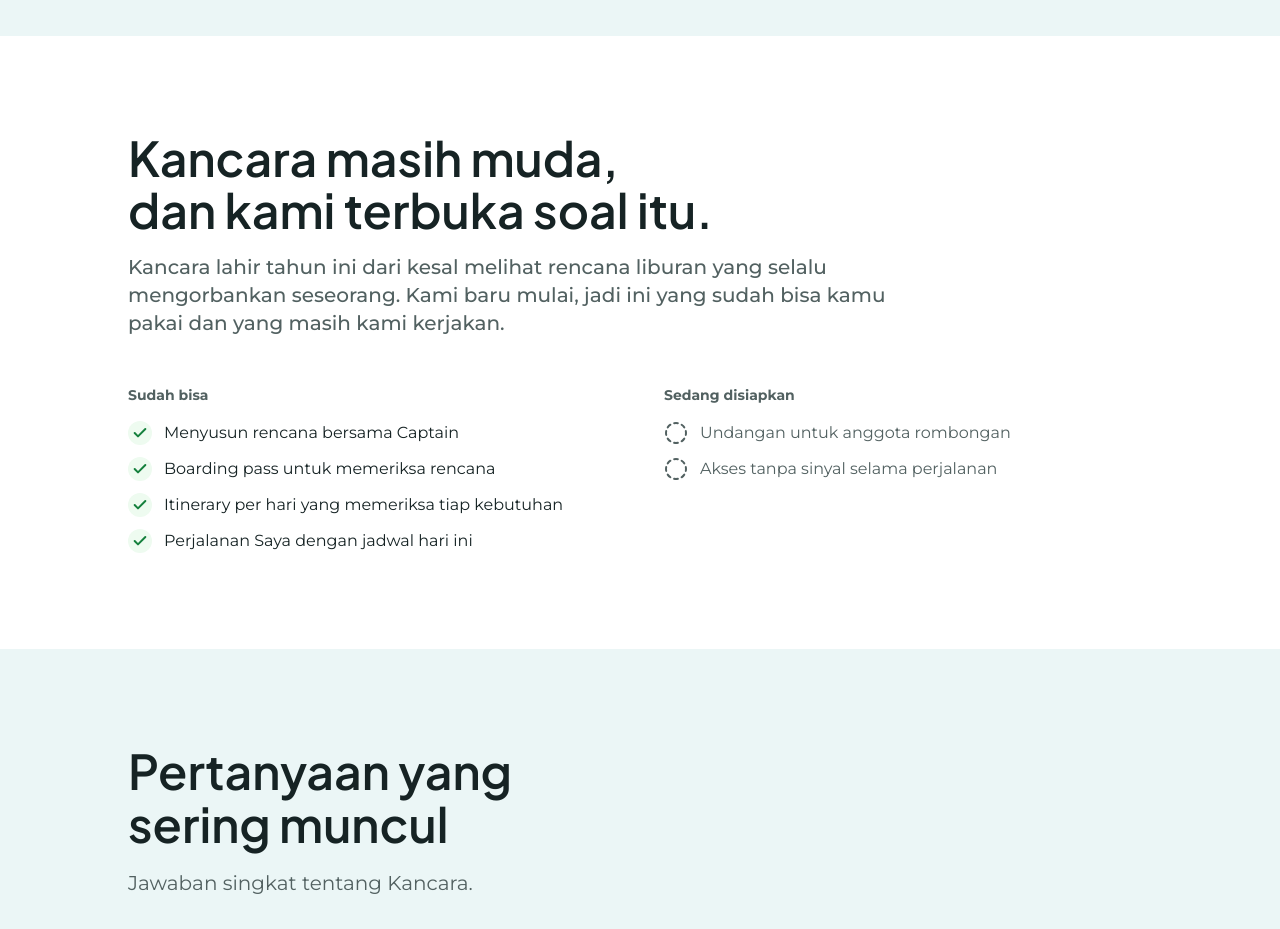
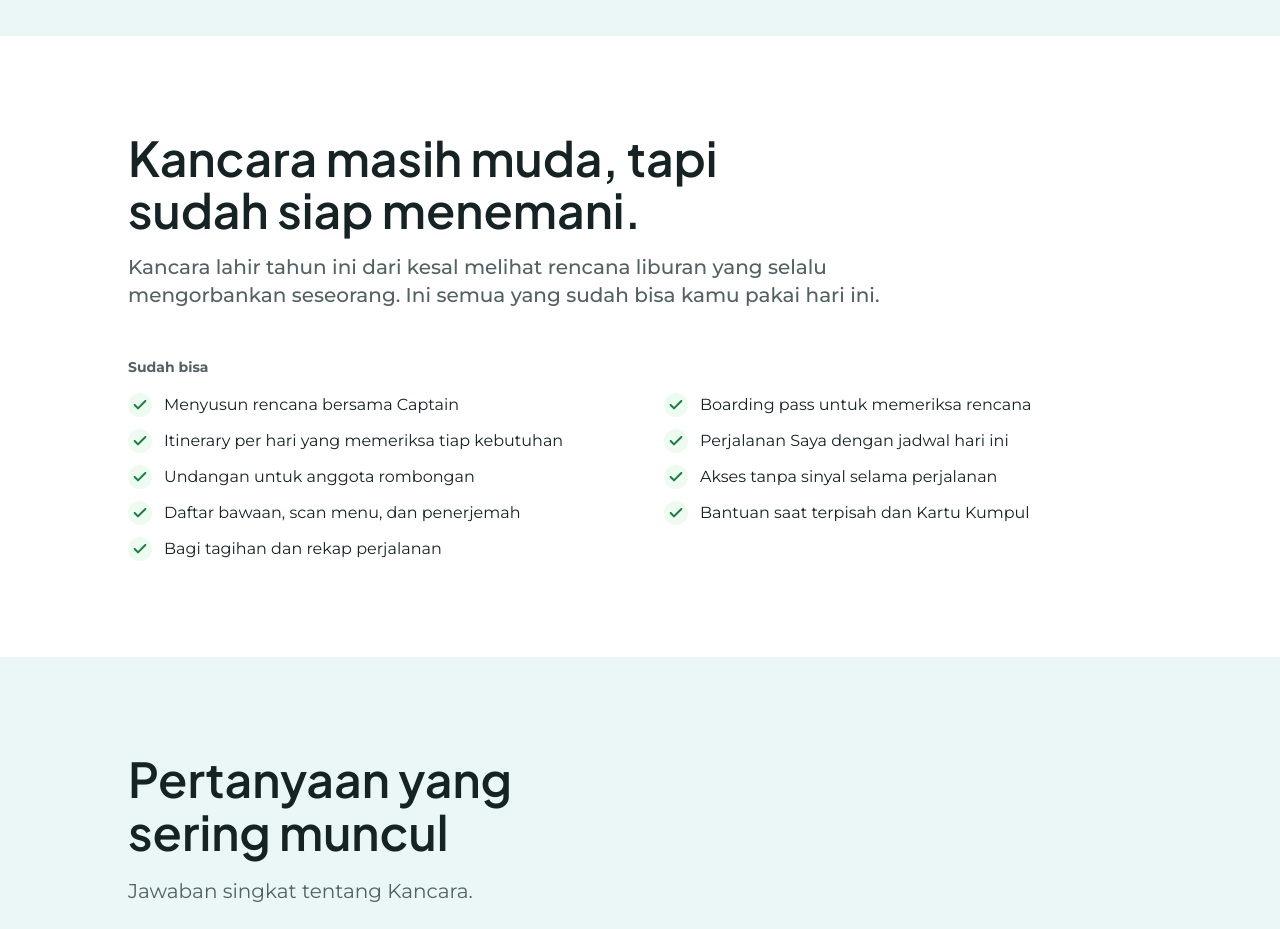
Before and after one commit to FR21/Kancara, a Next.js app: page /about in a window 1280 px wide. Shown: the part 2240-3169 px from the top of the page. Built offline with nearby package versions, Linux system fonts and the light colour scheme; no server answers.

Commit message:
fix minor issues

```diff
--- a/components/about/AboutContent.tsx
+++ b/components/about/AboutContent.tsx
@@ -1,6 +1,6 @@
 "use client";
 
-import { Accessibility, Baby, Check, CircleDashed, type LucideIcon, Utensils, Wallet } from "lucide-react";
+import { Accessibility, Baby, Check, type LucideIcon, Utensils, Wallet } from "lucide-react";
 import Image from "next/image";
 import ScrollReveal from "@/components/landing/ScrollReveal";
 import { useMessages } from "@/lib/use-messages";
@@ -178,10 +178,11 @@
           <h2 className={SECTION_TITLE}>{text.status.title}</h2>
           <p className={`mt-4 ${LEAD}`}>{text.status.body}</p>
         </ScrollReveal>
-        <ScrollReveal delayMs={120} className="mt-12 grid gap-8 sm:grid-cols-2 sm:gap-12">
+        {/* Everything here works today, so it is one list, run in two columns on a wider screen. */}
+        <ScrollReveal delayMs={120} className="mt-12">
           <div>
             <h3 className={LIST_TITLE}>{text.status.nowTitle}</h3>
-            <ul className="mt-4 space-y-3">
+            <ul className="mt-4 grid gap-x-12 gap-y-3 sm:grid-cols-2">
               {text.status.now.map((entry, index) => (
                 <li key={entry} className="flex items-start gap-3 text-body text-pretty text-text">
                   {/* Each check is stamped on, one after another, once the list is on screen. */}
@@ -196,17 +197,6 @@
               ))}
             </ul>
           </div>
-          <div>
-            <h3 className={LIST_TITLE}>{text.status.nextTitle}</h3>
-            <ul className="mt-4 space-y-3">
-              {text.status.next.map((entry) => (
-                <li key={entry} className="flex items-start gap-3 text-body text-pretty text-text-muted">
-                  <CircleDashed className="size-6 shrink-0" aria-hidden="true" />
-                  {entry}
-                </li>
-              ))}
-            </ul>
-          </div>
         </ScrollReveal>
       </section>
 
--- a/components/landing/HeroSection.tsx
+++ b/components/landing/HeroSection.tsx
@@ -174,6 +174,8 @@
             priority
             // The picture fills a box one and a half screens tall, so on a phone it is drawn far wider than the screen.
             sizes="max(100vw, 200vh)"
+            // Darkened and behind everything, so a lighter encoding shows no difference and saves most of its weight.
+            quality={50}
             className="translate-x-[-2%] scale-[1.05] object-cover object-[60%_95%] brightness-70"
           />
         </div>
--- a/components/plan/PlanBackdrop.tsx
+++ b/components/plan/PlanBackdrop.tsx
@@ -28,7 +28,7 @@
   return (
     <div
       aria-hidden="true"
-      className="pointer-events-none absolute top-0 left-1/2 -z-10 h-[min(52rem,115svh)] w-screen -translate-x-1/2 overflow-clip mask-[linear-gradient(to_bottom,black_45%,transparent)] motion-safe:animate-message-in motion-safe:[animation-duration:1200ms]"
+      className="pointer-events-none absolute top-0 left-1/2 -z-10 h-[min(52rem,115svh)] w-screen -translate-x-1/2 overflow-clip mask-[linear-gradient(to_bottom,black_45%,transparent)]"
     >
       {PLACES.map((source, index) => {
         if (index > 0 && !restLoaded) return null;
--- a/messages/en/about.json
+++ b/messages/en/about.json
@@ -96,19 +96,19 @@
     ]
   },
   "status": {
-    "title": "Kancara is young, and we're open about it.",
-    "body": "Kancara was born this year out of frustration with holiday plans that always leave someone out. We're just getting started, so here is what you can use today and what we're still working on.",
+    "title": "Kancara is young, and ready to go.",
+    "body": "Kancara was born this year out of frustration with holiday plans that always leave someone out. Here is everything you can use today.",
     "nowTitle": "Works today",
     "now": [
       "Planning a trip with Captain",
       "A boarding pass to check the plan",
       "A day-by-day itinerary that checks each need",
-      "My Trips with today's schedule"
-    ],
-    "nextTitle": "In the works",
-    "next": [
+      "My Trips with today's schedule",
       "Invitations for group members",
-      "Access without a signal during the trip"
+      "Access without a signal during the trip",
+      "Packing list, menu scan, and translator",
+      "Help when someone is separated, and the meeting card",
+      "Split bill and trip recap"
     ]
   },
   "faq": {
--- a/messages/id/about.json
+++ b/messages/id/about.json
@@ -96,19 +96,19 @@
     ]
   },
   "status": {
-    "title": "Kancara masih muda, dan kami terbuka soal itu.",
-    "body": "Kancara lahir tahun ini dari kesal melihat rencana liburan yang selalu mengorbankan seseorang. Kami baru mulai, jadi ini yang sudah bisa kamu pakai dan yang masih kami kerjakan.",
+    "title": "Kancara masih muda, tapi sudah siap menemani.",
+    "body": "Kancara lahir tahun ini dari kesal melihat rencana liburan yang selalu mengorbankan seseorang. Ini semua yang sudah bisa kamu pakai hari ini.",
     "nowTitle": "Sudah bisa",
     "now": [
       "Menyusun rencana bersama Captain",
       "Boarding pass untuk memeriksa rencana",
       "Itinerary per hari yang memeriksa tiap kebutuhan",
-      "Perjalanan Saya dengan jadwal hari ini"
-    ],
-    "nextTitle": "Sedang disiapkan",
-    "next": [
+      "Perjalanan Saya dengan jadwal hari ini",
       "Undangan untuk anggota rombongan",
-      "Akses tanpa sinyal selama perjalanan"
+      "Akses tanpa sinyal selama perjalanan",
+      "Daftar bawaan, scan menu, dan penerjemah",
+      "Bantuan saat terpisah dan Kartu Kumpul",
+      "Bagi tagihan dan rekap perjalanan"
     ]
   },
   "faq": {
--- a/next.config.ts
+++ b/next.config.ts
@@ -24,6 +24,13 @@
   // Serwist adds a webpack setting even while it is switched off. Next refuses to run Turbopack beside a webpack
   // setting unless Turbopack has one of its own, so this empty one says the dev server is meant to use it.
   turbopack: {},
+  images: {
+    formats: ["image/avif", "image/webp"],
+    // No 3840 width: no picture on these pages is worth sending at 4K, and the widest source is 2000px anyway.
+    deviceSizes: [640, 750, 828, 1080, 1200, 1920, 2048, 2560],
+    // 75 is the default for every picture; 50 is for the darkened backgrounds.
+    qualities: [50, 75],
+  },
   async headers() {
     // The browser looks for a new service worker by fetching it; a cached copy would hide the new one.
     return [{ source: "/sw.js", headers: [{ key: "Cache-Control", value: "no-cache, no-store, must-revalidate" }] }];
```
Also changed, not shown: public/images/hero/Treeline.webp.
